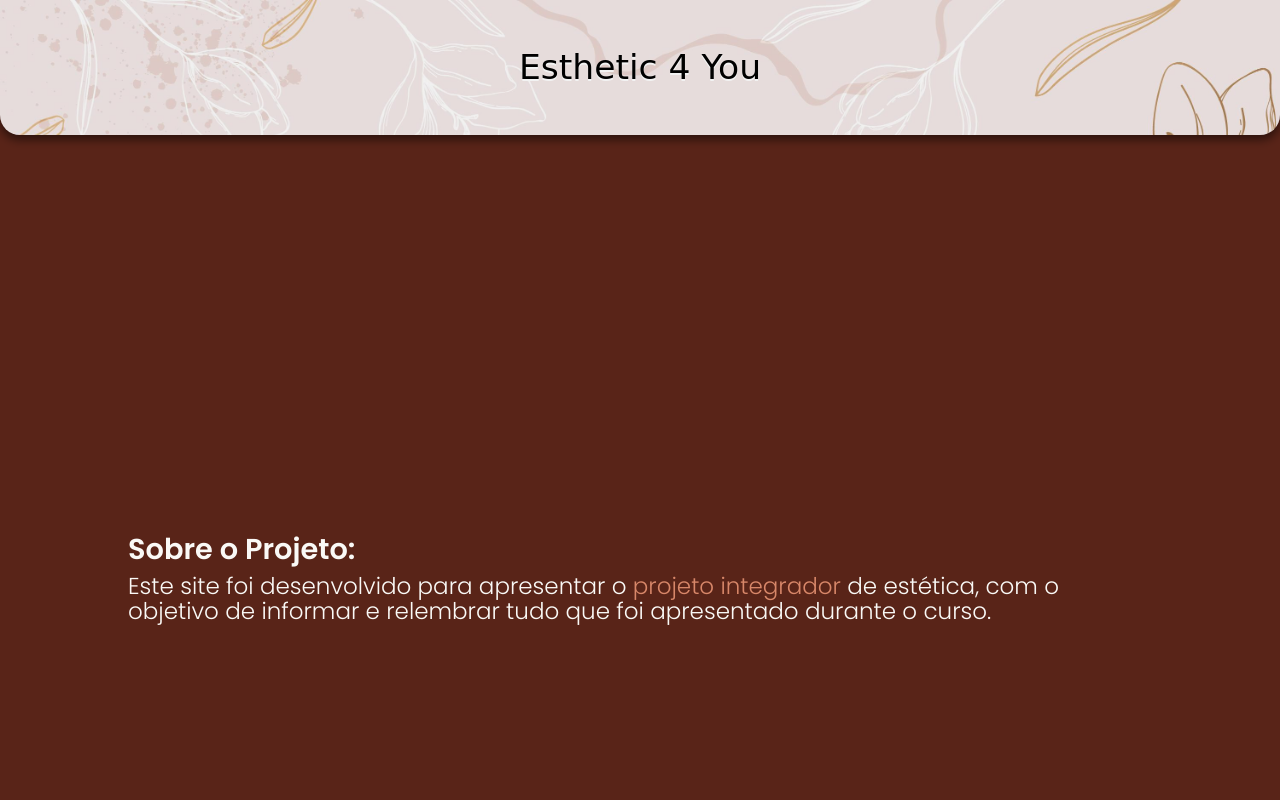
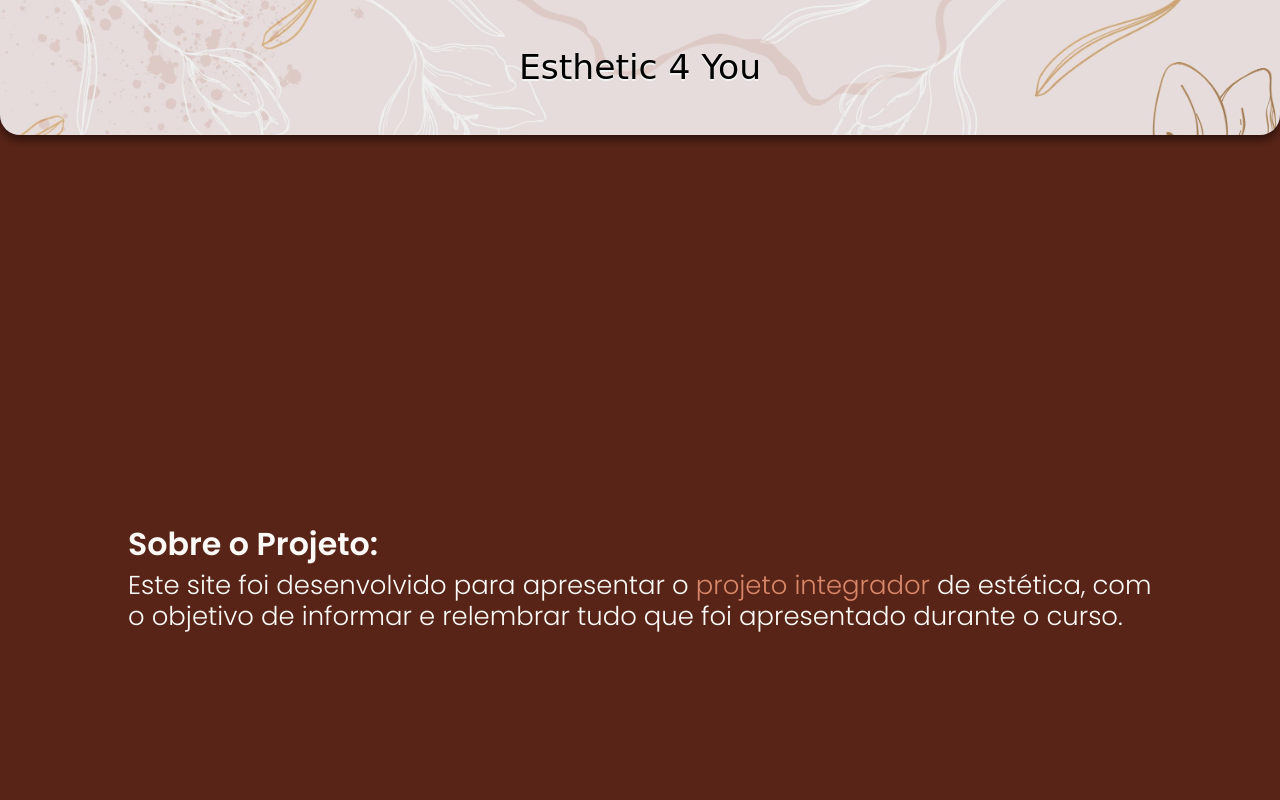
Before and after one commit to Filipe-Alexandre/historiaz, a plain HTML site: page estetic/index.html in a window 1280 px wide. Shown: the top 800 px of the page. Drawn offline with Linux system fonts and the light colour scheme; a web font is replaced by a local one.

Commit message:
line height da intro

```diff
--- a/estetic/styles/style.scss
+++ b/estetic/styles/style.scss
@@ -59,7 +59,7 @@ main {
 
     h2 {
       color: var(--branco-1);
-      font-size: calc(var(--size) * 1);
+      font-size: calc(var(--size) * 1.1);
       font-weight: 600;
       width: 80%;
       margin: 10px auto;
@@ -67,11 +67,11 @@ main {
 
     p {
       color: var(--branco-1);
-      font-size: calc(var(--size) * .8);
+      font-size: calc(var(--size) * .9);
       font-weight: 300;
       width: 80%;
       margin: auto;
-      line-height: 1.6rem;
+      line-height: 1.9rem;
 
       strong {
         color: var(--cor-2);
```
Also changed, not shown: estetic/styles/style.css, 1 other file.
